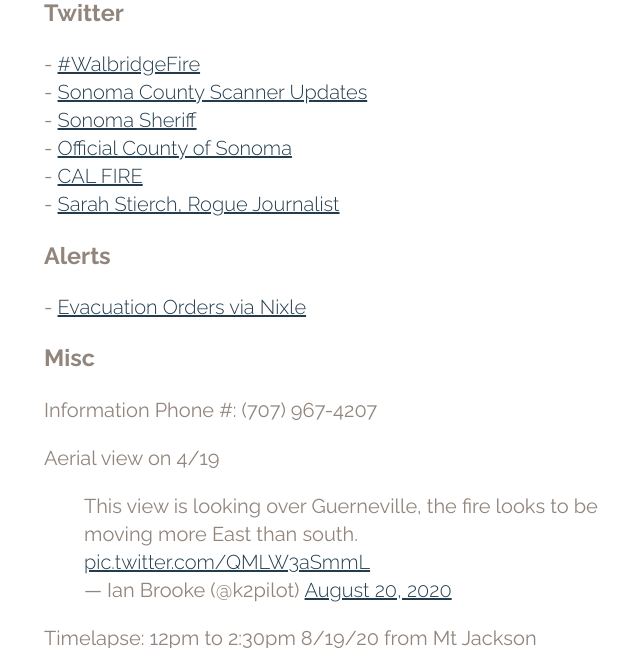
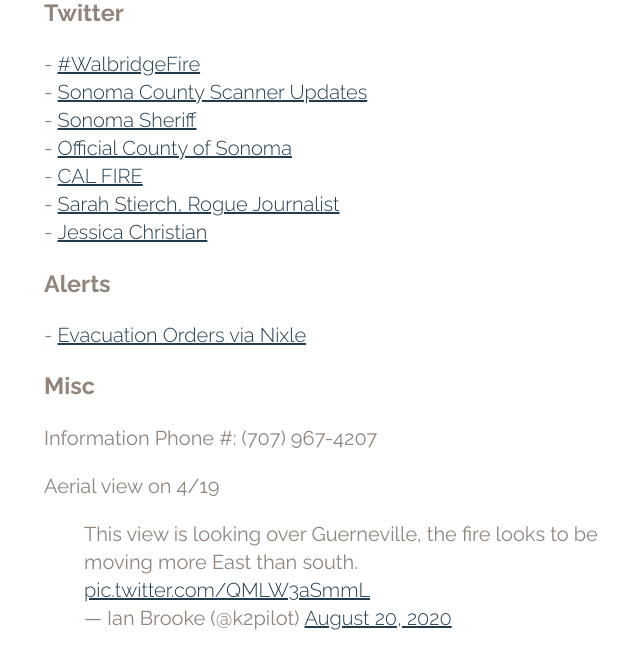
Before and after one commit to levivoelz/levivoelz.github.io, a Jekyll site: the page built from sonoma-county-fire-resources.md, in a window 1280 px wide and 900 px high, scrolled down 1881 px, cut to the strip 40-688 px from the top of the window. Shown: the whole strip, without its empty margins (296-936 px from the left). Built offline with Jekyll 4.4.1, drawn with Linux system fonts in a browser that asks for light colours; a script that is not in the unit is left out; comment, search, counter and statistics services are not loaded.

Commit message:
some update

```diff
--- a/sonoma-county-fire-resources.md
+++ b/sonoma-county-fire-resources.md
@@ -83,7 +83,8 @@
   - <a href="https://twitter.com/sonomasheriff" target="_blank">Sonoma Sheriff</a><br />
   - <a href="https://twitter.com/CountyofSonoma" target="_blank">Official County of Sonoma</a><br />
   - <a href="https://twitter.com/CAL_FIRE" target="_blank">CAL FIRE</a><br />
-  - <a href='https://twitter.com/Sarah_Stierch' target='_blank'>Sarah Stierch, Rogue Journalist</a>
+  - <a href='https://twitter.com/Sarah_Stierch' target='_blank'>Sarah Stierch, Rogue Journalist</a><br />
+  - <a href='https://twitter.com/jachristian' target='_blank'>Jessica Christian</a>
 </section>
 <section>
   <h3>Alerts</h3>
```
Also changed, not shown: server/public/images/geyser2.jpg (deleted), server/public/images/jackson.jpg (deleted), server/public/images/jackson2.jpg (deleted), server/public/images/mohrhardtridge1.jpg (deleted), server/public/images/rockpile.jpg (deleted), 2 other files.
